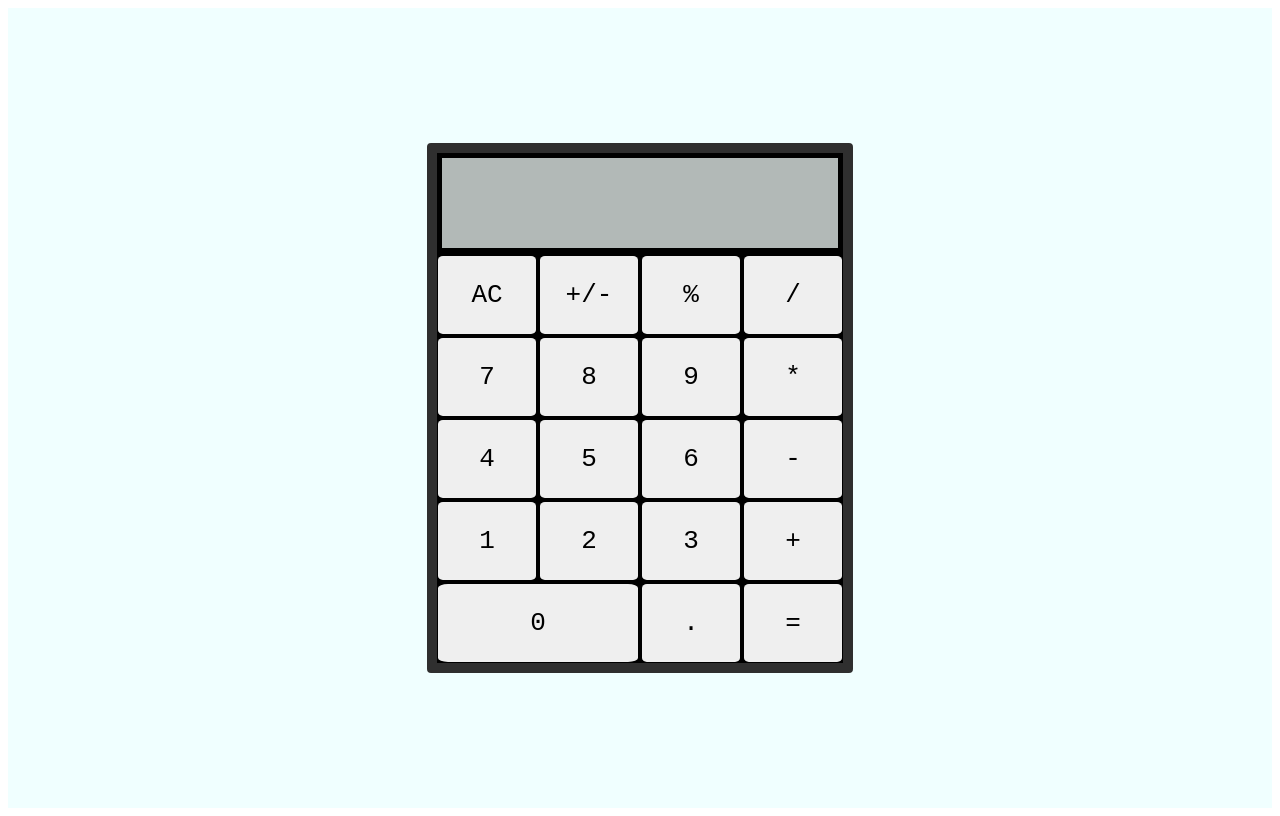
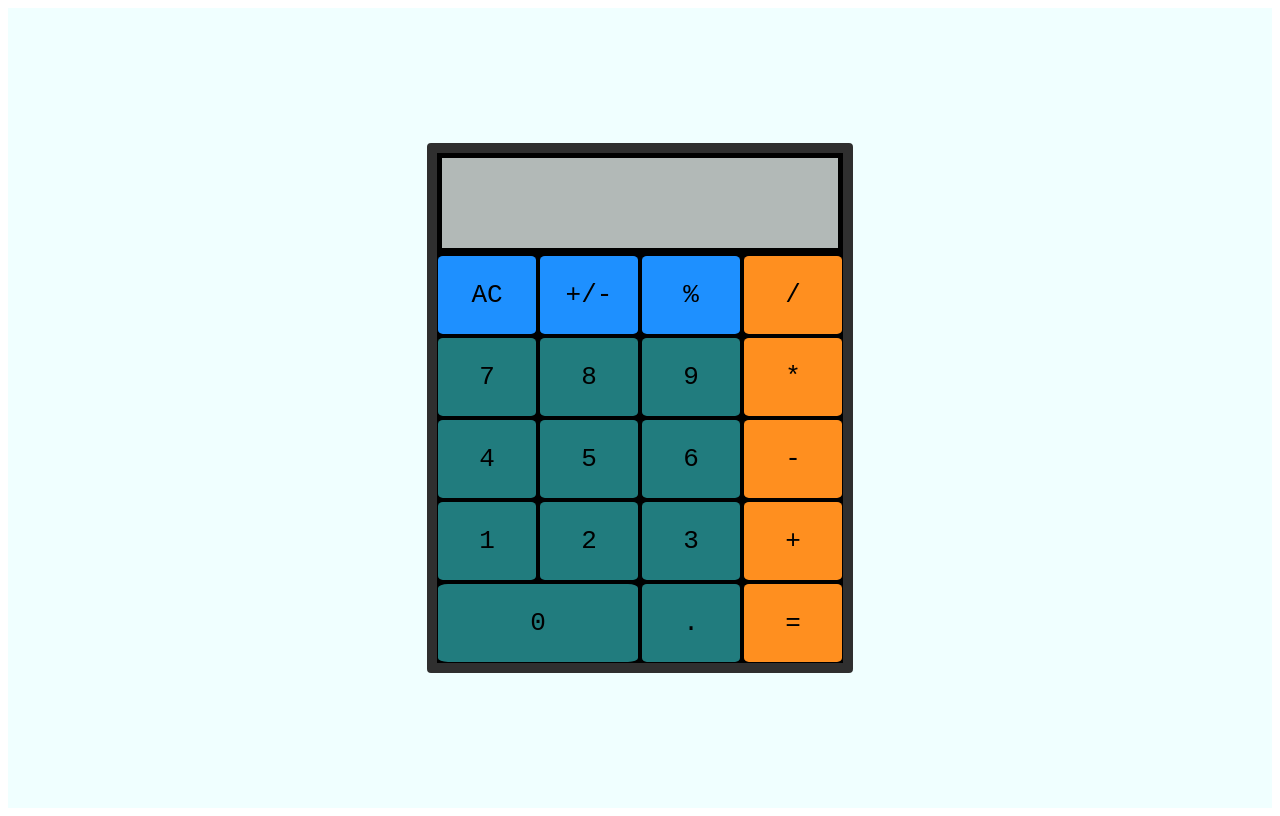
Before and after one commit to YusufBolden/calc-ya-later, a plain HTML site: page index.html in a window 1280 px wide. Drawn offline with Linux system fonts and the light colour scheme.

Commit message:
Add colors to buttons

```diff
--- a/styles.css
+++ b/styles.css
@@ -51,3 +51,30 @@ button {
 #zero {
     grid-column: span 2;
 }
+.operator {
+    background-color: #FF8F1F;
+}
+
+.equals {
+    background-color: #FF8F1F;
+}
+
+.operand {
+    background-color: #217C7E;
+}
+
+.decimal {
+    background-color: #217C7E;
+}
+
+.clear {
+    background-color: #1E90FF;
+}
+
+.sign {
+    background-color: #1E90FF;
+}
+
+.percent {
+    background-color: #1E90FF;
+}
```
